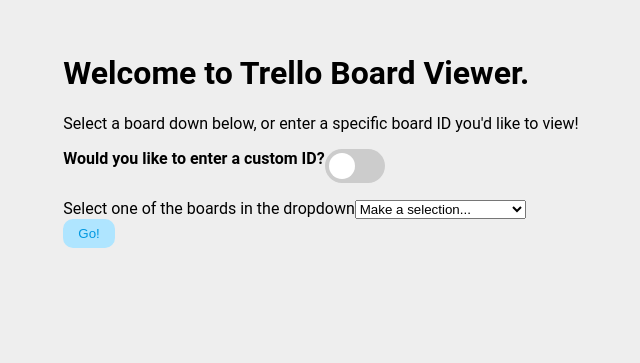
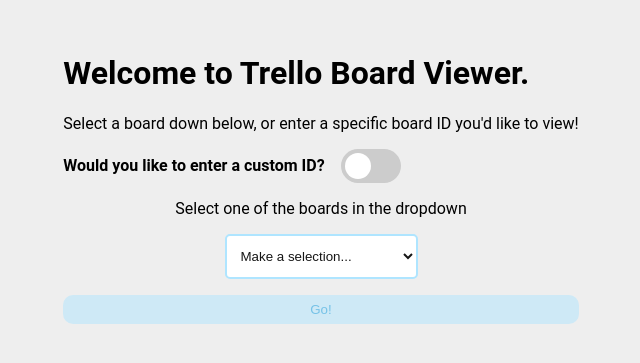
Before and after one commit to Danielvandervelden/trello-board-viewer, a Vue app: page / in a window 1280 px wide. Shown: the part 223-586 px from the top of the page, without its empty margins (319-959 px from the left). Built offline with nearby package versions, Linux system fonts and the light colour scheme; what vue-unicons would draw is missing.

Commit message:
Helper functions added.

```diff
--- a/package.json
+++ b/package.json
@@ -1,5 +1,5 @@
 {
-  "name": "onewelcome",
+  "name": "trello-board-viewer",
   "version": "0.1.0",
   "private": true,
   "scripts": {
--- a/src/App.vue
+++ b/src/App.vue
@@ -10,7 +10,7 @@
 	<div v-else class="intro__board">
 		<div class="intro__board--heading">
 			<button @click="resetBoard" type="button"><unicon name="arrow-left" /> Change board</button>
-			<h1>Here's your board: {{board.name}}</h1>
+			<strong>{{board.name}}</strong>
 		</div>
 		<Board :data="board" />
 	</div>
@@ -59,30 +59,44 @@
 <style lang="scss">
 	@import '@/assets/scss/_base.scss';
 
-	.intro__noboard {
+	.intro {
+
+		&__noboard {
 			width: 100vw;
 			height: 100vh;
 			margin-top: 20vw;
 			display: flex;
 			justify-content: center;
+			padding: 0 10px;
 		}
 
-	.intro__board {
+		&__board {
 			&--heading {
 				display: flex;
 				flex-wrap: wrap;
 				align-items: center;
-			padding: 10px 20px;
+				padding: 10px 10px;
 				position: absolute;
 				z-index: 2;
 				top: 0;
 				left: 0;
 				background-color: rgba(255, 255, 255, .75);
 				width: 100%;
+
+				button {
+					padding: 5px 7px;
 				}
 
-		h1 {
+				strong {
 					margin-left: 1rem;
 				}
 			}
+		}
+	}
+
+	@media screen and (min-width: $break_tablet) {
+		.intro__noboard {
+
+		}
+	}
 </style>
--- a/src/assets/scss/_base.scss
+++ b/src/assets/scss/_base.scss
@@ -26,9 +26,14 @@
 	justify-content: center;
 	align-items: center;
 
-	&:hover {
+	&:not(:disabled):hover {
 		background-color: transparent;
 		border-color: #0198E1;
+	}
+
+	&:disabled {
+		opacity: .5;
+		cursor: not-allowed;
 	}
 }
 
@@ -37,6 +42,24 @@
 	+.input-wrapper {
 		margin-top: 1rem;
 	}
+}
+
+select {
+	min-height: 45px;
+	background-color: #FFF;
+	border: 2px solid $blue;
+	border-radius: 5px;
+	padding: 0 10px;
+	color: #161616;
+}
+
+input {
+	min-height: 45px;
+	background-color: #FFF;
+	border: 2px solid $blue;
+	border-radius: 5px;
+	padding: 0 10px;
+	color: #161616;
 }
 
 /* The switch - the box around the slider */
@@ -79,15 +102,15 @@
 	transition: .4s;
 }
 
-input:checked + .slider {
+input:checked+.slider {
 	background-color: #2196F3;
 }
 
-input:focus + .slider {
+input:focus+.slider {
 	box-shadow: 0 0 1px #2196F3;
 }
 
-input:checked + .slider:before {
+input:checked+.slider:before {
 	-webkit-transform: translateX(26px);
 	-ms-transform: translateX(26px);
 	transform: translateX(26px);
--- a/src/assets/scss/_variables.scss
+++ b/src/assets/scss/_variables.scss
@@ -1 +1,6 @@
-$red: red;
+$blue: #afe5ff;
+$red: rgb(215, 43, 43);
+
+/* Breakpoints */
+$break_tablet: 768px;
+$break_desktop: 1025px;
--- a/src/components/Board/Board.vue
+++ b/src/components/Board/Board.vue
@@ -55,8 +55,12 @@
 		display: block;
 		white-space: nowrap;
 		overflow-x: scroll;
-		padding: 200px 24px 24px;
+		padding: 90px 24px 24px;
 		background-repeat: no-repeat;
 		background-size: cover;
 	}
+
+	@media screen and (min-width: $break_tablet) {
+
+	}
 </style>
--- a/src/components/Board/components/Card/Card.vue
+++ b/src/components/Board/components/Card/Card.vue
@@ -1,8 +1,5 @@
 <template>
-	<a
-		:href="data.url"
-		target="_blank"
-		rel="noopener noreferrer"
+	<article
 		class='card'
 		:class="this.cover ? 'has-cover' : ''">
 		<div class="card__inner">
@@ -19,9 +16,10 @@
 				<span class="card__attachments"><unicon name="paperclip" /><span class="card__attachments--count">{{data.badges.attachments}}</span></span>
 				<span v-if="data.badges.checkItems" class="card__checklist"><unicon name="check-square" /><span class="card__checklist--count">{{data.badges.checkItemsChecked}}/{{data.badges.checkItems}}</span></span>
 				<span v-if="data.badges.due" class="card__due"><unicon name="schedule" /><span class="card__due--date">{{parseDate(data.badges.due)}}</span></span>
+				<span class="card__link"><a :href="data.url" :title="`Go to ${data.name} on Trello`" target="_blank" rel="noopener noreferrer">Go to card</a></span>
 			</div>
 		</div>
-	</a>
+	</article>
 </template>
 
 <script>
@@ -61,6 +59,12 @@
 				month: 'short',
 				year: 'numeric'
 			});
+		},
+
+		handleMobile(e) {
+			if(window.innerWidth < 1025) {
+				e.preventDefault();
+			}
 		}
 	}
 }
@@ -118,6 +122,10 @@
 					margin-right: 5px;
 				}
 			}
+		}
+
+		&__link {
+			margin-top: 1rem;
 		}
 
 		&:not(.has-cover) {
--- a/src/components/Board/components/List/List.vue
+++ b/src/components/Board/components/List/List.vue
@@ -14,6 +14,7 @@
 
 <script>
 import Card from '../Card/Card.vue';
+import { throttle } from '@/helper/helper';
 
 export default {
 	props: {
@@ -39,7 +40,7 @@
 
 	methods: {
 		initializeScrollHandler() {
-			this.$el.querySelector('.card-wrapper').addEventListener('scroll', this.determineContainerClasses.bind(this, '.card-wrapper'));
+			this.$el.querySelector('.card-wrapper').addEventListener('scroll', throttle(this.determineContainerClasses.bind(this, '.card-wrapper'), 50));
 		},
 
 		/**
@@ -48,7 +49,6 @@
 		 */
 		determineContainerClasses(className) {
 			const el = this.$el.querySelector(className);
-			console.log(el);
 			if(el.scrollTop > 10) {
 				this.$el.classList.add('fade-top');
 			} else {
@@ -69,13 +69,13 @@
 	.list {
 		display: inline-block;
 		vertical-align: top;
-		width: 300px;
+		width: 250px;
 		flex-shrink: 0;
 		padding: 16px;
 		background-color: #FFF;
 		box-shadow: 2px 2px 6px rgba(0, 0, 0, .5);
 		border-radius: 8px;
-		max-height: calc(100vh - 200px);
+		max-height: calc(100vh - 90px);
 		position: relative;
 		overflow: hidden;
 
@@ -87,14 +87,14 @@
 			z-index: 2;
 			left: 0;
 			width: 100%;
-			height: 300px;
+			height: 75px;
 			opacity: 0;
 			pointer-events: none;
 			transition: all .2s ease-in-out;
 		}
 
 		&:before {
-			top: 35px;
+			top: 45px;
 			background: linear-gradient(to bottom, rgba(255,255,255,1) 0%,rgba(255,255,255,0) 100%); /* W3C, IE10+, FF16+, Chrome26+, Opera12+, Safari7+ */
 		}
 
@@ -116,7 +116,7 @@
 		}
 
 		.card-wrapper {
-			max-height: calc(100vh - 250px);
+			max-height: calc(100vh - 190px);
 			overflow: auto;
 			margin-top: 16px;
 		}
@@ -125,4 +125,10 @@
 			margin-left: 1rem;
 		}
 	}
+
+	@media screen and (min-width: $break_tablet) {
+		.list {
+			width: 300px;
+		}
+	}
 </style>
--- a/src/components/BoardSelector/BoardSelector.vue
+++ b/src/components/BoardSelector/BoardSelector.vue
@@ -4,7 +4,7 @@
 		<div class="input-wrapper __checkbox">
 			<strong for="custom_id">Would you like to enter a custom ID?</strong>
 			<label class="switch">
-				<input type="checkbox">
+				<input type="checkbox" v-model="enableCustomId">
 				<span class="slider round"></span>
 			</label>
 		</div>
@@ -23,6 +23,7 @@
 		<div v-show="enableCustomId" class="input-wrapper __input">
 			<label for="board-id">Enter custom board ID (it must be publicly available)</label>
 			<input minlength="8" maxlength="8" type="text" name="board-id" id="board-id" @input="boardId = $event.target.value">
+			<span>(Grab the red part from any trello board URL: https://trello.com/b/[<strong>6kEJFwks</strong>]/keeping-up-with-friends)</span>
 		</div>
 		<button :disabled="isDisabled" type="button" @click="emitBoardSelect">Go!</button>
 	</div>
@@ -68,4 +69,44 @@
 	.board-selector {
 		margin-top: 1rem;
 	}
+
+	.input-wrapper {
+		&.__checkbox {
+			display: flex;
+			align-items: center;
+
+			strong {
+				margin-right: 16px;
+				display: block;
+			}
+		}
+
+		&.__select,
+		&.__input {
+			text-align: center;
+
+			label {
+				display: block;
+				margin-bottom: 16px;
+			}
+		}
+
+		&.__input {
+			span {
+				display: block;
+				margin-top: 10px;
+				font-size: 12px;
+
+				strong {
+					color: $red;
+				}
+			}
+		}
+	}
+
+	button {
+		margin-top: 16px;
+		display: block;
+		width: 100%;
+	}
 </style>
--- /dev/null
+++ b/src/helper/helper.js
@@ -0,0 +1,26 @@
+const throttle = (fn, threshhold, scope) => {
+	threshhold || (threshhold = 250);
+	var last,
+		deferTimer;
+	return function() {
+		var context = scope || this;
+
+		var now = +new Date,
+			args = arguments;
+		if (last && now < last + threshhold) {
+			// hold on to it
+			clearTimeout(deferTimer);
+			deferTimer = setTimeout(function() {
+				last = now;
+				fn.apply(context, args);
+			}, threshhold);
+		} else {
+			last = now;
+			fn.apply(context, args);
+		}
+	}
+}
+
+module.exports = {
+	throttle
+}
```
Also changed, not shown: 1 other file (tests, documents, lock files or other folders). Lines whose indentation alone changed are shown as unchanged.
